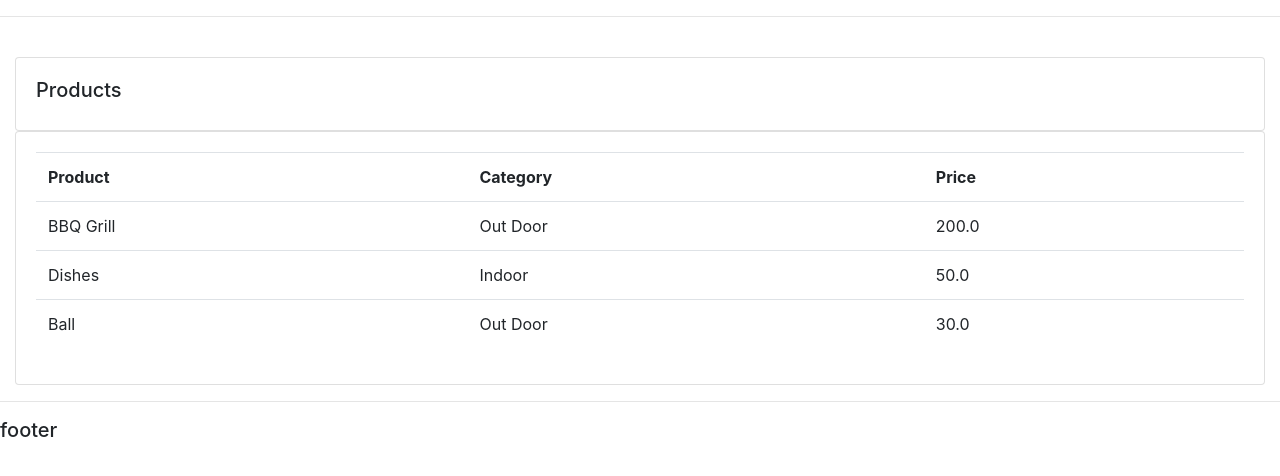
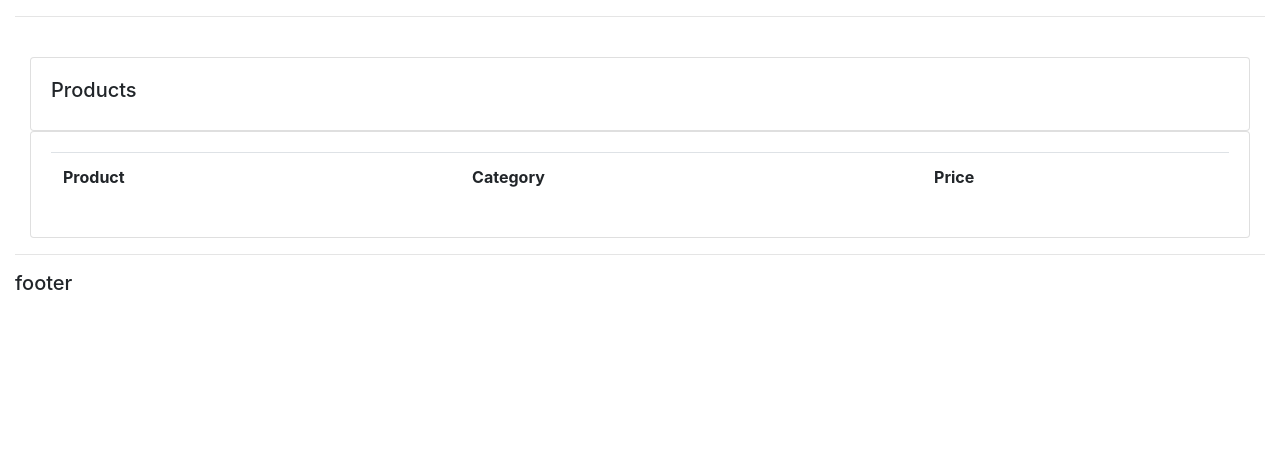
Before and after one commit to naheantarik/CRM_with_django, a Django app: page /product/ in a window 1280 px wide. Shown: the part 56-532 px from the top of the page. Run offline with Django 4.2, Linux system fonts and the light colour scheme; lists and menus that the app fills with data are empty.

Commit message:
New Commit

```diff
--- a/accounts/templates/accounts/main.html
+++ b/accounts/templates/accounts/main.html
@@ -1,23 +1,38 @@
 <!DOCTYPE html>
 <html lang="en">
-<head>
-    <meta charset="UTF-8">
-    <meta http-equiv="X-UA-Compatible" content="IE=edge">
-    <meta name="viewport" content="width=device-width, initial-scale=1.0">
-    <link rel="stylesheet" href="https://cdn.jsdelivr.net/npm/bootstrap@4.4.1/dist/css/bootstrap.min.css"
-    integrity="sha384-Vkoo8x4CGsO3+Hhxv8T/Q5PaXtkKtu6ug5TOeNV6gBiFeWPGFN9MuhOf23Q9Ifjh"
-    crossorigin="anonymous">
+  <head>
+    <meta charset="UTF-8" />
+    <meta http-equiv="X-UA-Compatible" content="IE=edge" />
+    <meta name="viewport" content="width=device-width, initial-scale=1.0" />
+    <link
+      rel="stylesheet"
+      href="https://cdn.jsdelivr.net/npm/bootstrap@4.4.1/dist/css/bootstrap.min.css"
+      integrity="sha384-Vkoo8x4CGsO3+Hhxv8T/Q5PaXtkKtu6ug5TOeNV6gBiFeWPGFN9MuhOf23Q9Ifjh"
+      crossorigin="anonymous"
+    />
     <title>CRM</title>
-</head>
-<body>
+  </head>
+  <body>
     {% include 'accounts/navbar.html' %}
-    <hr>
-    {% block content %}
-    {% endblock %}
-    <hr>
+    <div class="container-fluid">
+    <hr />
+    {% block content %} {% endblock %}
+    <hr />
     <h5>footer</h5>
-</body>
-<script src="https://code.jquery.com/jquery-3.4.1.slim.min.js" integrity="sha384-J6qa4849blE2+poT4WnyKhv5vZF5SrPo0iEjwBvKU7imGFAV0wwj1yYfoRSJoZ+n" crossorigin="anonymous"></script>
-<script src="https://cdn.jsdelivr.net/npm/popper.js@1.16.0/dist/umd/popper.min.js" integrity="sha384-Q6E9RHvbIyZFJoft+2mJbHaEWldlvI9IOYy5n3zV9zzTtmI3UksdQRVvoxMfooAo" crossorigin="anonymous"></script>
-<script src="https://cdn.jsdelivr.net/npm/bootstrap@4.4.1/dist/js/bootstrap.min.js" integrity="sha384-wfSDF2E50Y2D1uUdj0O3uMBJnjuUD4Ih7YwaYd1iqfktj0Uod8GCExl3Og8ifwB6" crossorigin="anonymous"></script>
+  </body>
+  <script
+    src="https://code.jquery.com/jquery-3.4.1.slim.min.js"
+    integrity="sha384-J6qa4849blE2+poT4WnyKhv5vZF5SrPo0iEjwBvKU7imGFAV0wwj1yYfoRSJoZ+n"
+    crossorigin="anonymous"
+  ></script>
+  <script
+    src="https://cdn.jsdelivr.net/npm/popper.js@1.16.0/dist/umd/popper.min.js"
+    integrity="sha384-Q6E9RHvbIyZFJoft+2mJbHaEWldlvI9IOYy5n3zV9zzTtmI3UksdQRVvoxMfooAo"
+    crossorigin="anonymous"
+  ></script>
+  <script
+    src="https://cdn.jsdelivr.net/npm/bootstrap@4.4.1/dist/js/bootstrap.min.js"
+    integrity="sha384-wfSDF2E50Y2D1uUdj0O3uMBJnjuUD4Ih7YwaYd1iqfktj0Uod8GCExl3Og8ifwB6"
+    crossorigin="anonymous"
+  ></script>
 </html>
--- a/accounts/templates/accounts/product.html
+++ b/accounts/templates/accounts/product.html
@@ -1,8 +1,7 @@
-{% extends 'accounts/main.html' %}
-{% block content %}
+{% extends 'accounts/main.html' %} {% block content %}
 
 <div class="container-fluid">
-    <br>
+  <br />
   <div class="row">
     <div class="col-md">
       <div class="card card-body">
@@ -15,33 +14,9 @@
             <th>Category</th>
             <th>Price</th>
           </tr>
-
-
-                        <tr>
-                            <td>BBQ Grill</td>
-                            <td>Out Door</td>
-                            <td>200.0</td>
-                        </tr>
-
-                        <tr>
-                            <td>Dishes</td>
-                            <td>Indoor</td>
-                            <td>50.0</td>
-                        </tr>
-
-                        <tr>
-                            <td>Ball</td>
-                            <td>Out Door</td>
-                            <td>30.0</td>
-                        </tr>
-
-
         </table>
       </div>
     </div>
-
   </div>
-
-
 </div>
 {% endblock %}
```
Lines whose indentation alone changed are shown as unchanged.
